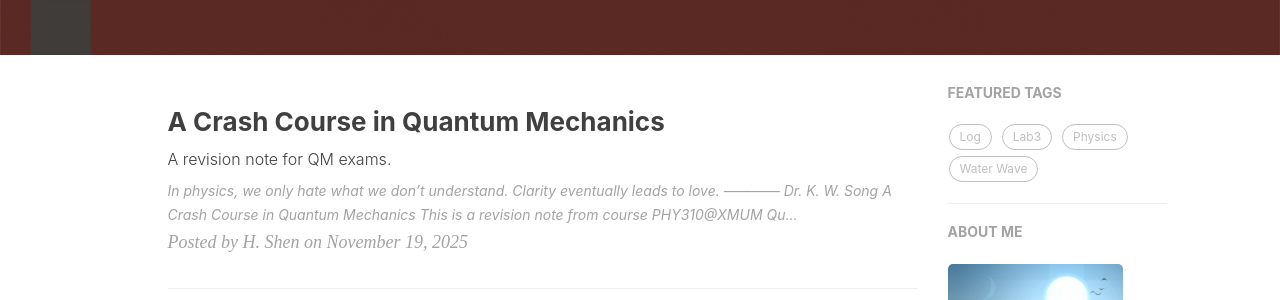
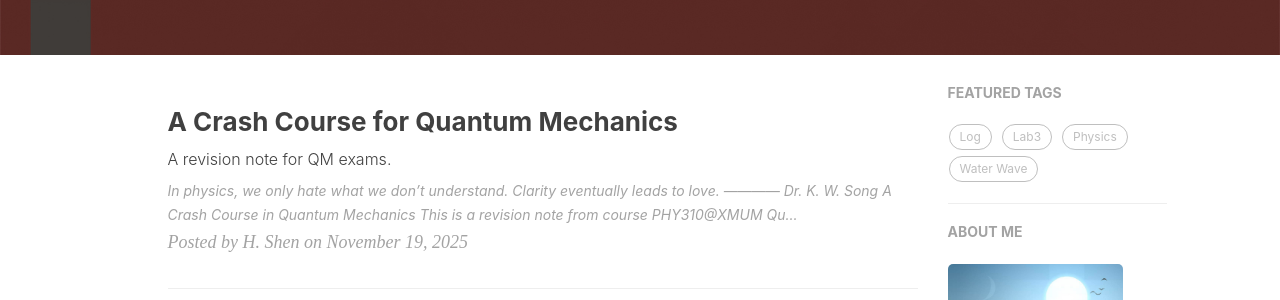
Before and after one commit to Jacques2022/Jacques2022.github.io, a Jekyll site: the page built from index.html, in a window 1280 px wide. Shown: the part 363-663 px from the top of the page. Built offline with Jekyll 4.4.1, drawn with Linux system fonts in a browser that asks for light colours; nearby versions of some CDN libraries; the list of posts is cut into pages by our own code; comment, search, counter and statistics services are not loaded.

Commit message:
[Post] content updated

```diff
--- a/_posts/2025-11-19-qm2-notes.markdown
+++ b/_posts/2025-11-19-qm2-notes.markdown
@@ -1,6 +1,6 @@
 ---
 layout:     post
-title:      "A Crash Course in Quantum Mechanics"
+title:      "A Crash Course for Quantum Mechanics"
 subtitle:   "A revision note for QM exams."
 date:       2025-11-19 14:35:08
 author:     "H. Shen"
@@ -60,7 +60,7 @@ Quantum mechanics is formulated in **Hilbert Space**, a complex vector space wit
     \langle \psi \vert  = (c_1^*, c_2^*, \dots, c_n^*).
     $$
 
-* **Inner Product:** The inner product $\langle \phi \vert  \psi \rangle$ is a complex number, generalizing the dot product. It satisfies $\langle \phi \vert  \psi \rangle = \langle \psi \vert  \phi \rangle^*$.
+* **Inner Product:** The inner product $\langle \phi \vert  \psi \rangle$ is a complex number, generalizing the dot product. It satisfies $\langle \phi \vert  \psi \rangle = \langle \psi \vert  \phi \rangle^*$,
 
     $$
     \langle \phi \vert  \psi \rangle = \sum_{i} b_i^* c_i.
```
